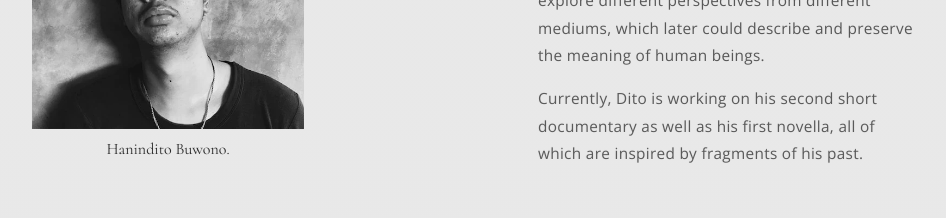
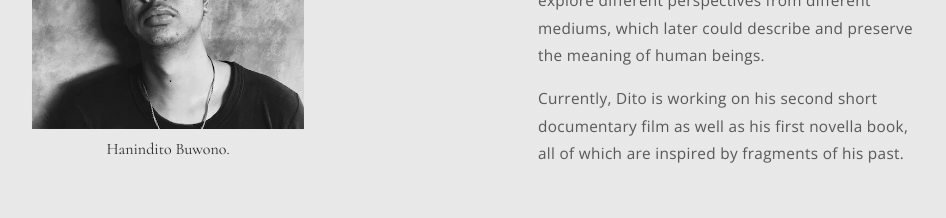
Before and after one commit to andikawilliam/ditobuwono, a Vue app: page / in a window 1280 px wide. Shown: the part 879-1097 px from the top of the page, without its empty margins (200-1146 px from the left). Built offline with nearby package versions, Linux system fonts and the light colour scheme.

Commit message:
Update AboutText.ts

```diff
--- a/src/content/AboutText.ts
+++ b/src/content/AboutText.ts
@@ -25,8 +25,8 @@ export default Vue.extend({
           <span class="">the meaning of human beings.</span>
         `,
         `
-          Currently, Dito is working on his second short documentary as well
-          as his first novella, all of which are inspired by fragments of his past.
+          Currently, Dito is working on his second short documentary film as well
+          as his first novella book, all of which are inspired by fragments of his past.
         `
       ]
     };
```
